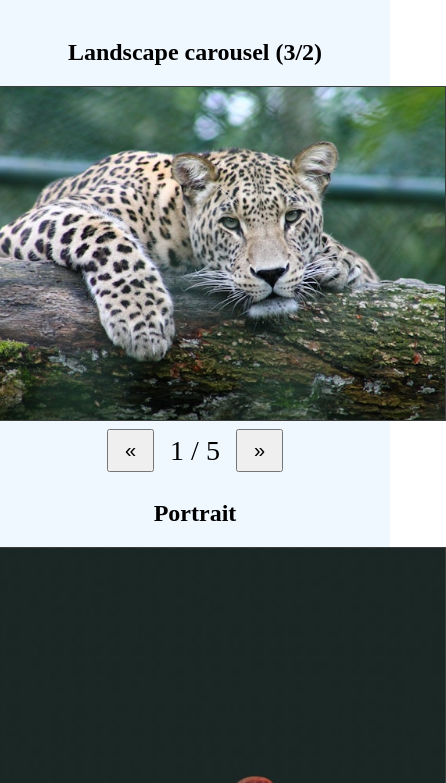
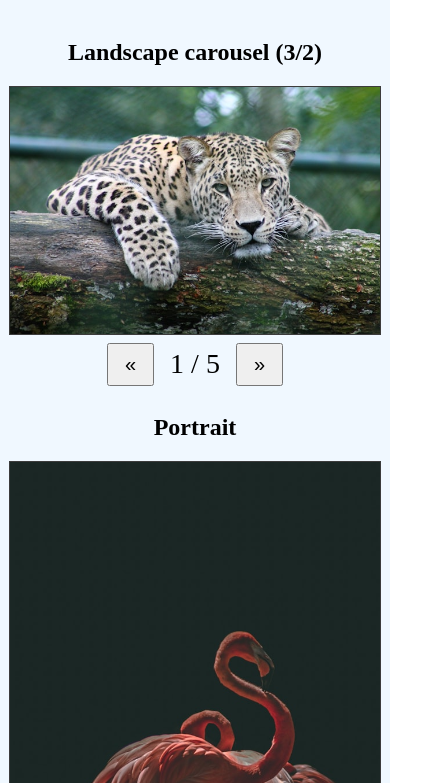
Before and after one commit to web-complete-01/extra-sessions, a plain HTML site: page session-05/index.html in a window 390 px wide. Shown: the part 61-844 px from the top of the page, 446 px wide, since content can reach past the window. Drawn offline with Linux system fonts and the light colour scheme.

Commit message:
mobile and live optimization

```diff
--- a/session-05/assets/css/style.css
+++ b/session-05/assets/css/style.css
@@ -51,3 +51,10 @@ body{
 .display-2-3{
     aspect-ratio: 2/3;
 }
+
+
+@media screen and (max-width: 425px){
+    .display{
+        width: 95vw;
+    }
+}
--- a/session-05/assets/js/carousel.js
+++ b/session-05/assets/js/carousel.js
@@ -1,5 +1,11 @@
 
 function createCarousel(parentElem, images, title = 'Carousel' , displayCssClasses = [`display-square`]){
+    // optional - preload images
+    for (let i = 0; i < images.length; i++) {
+        const img = new Image();
+        img.src = images[i];
+    }
+
     // create the container
     const container = document.createElement('div');
     container.classList.add(`carousel`);
```
